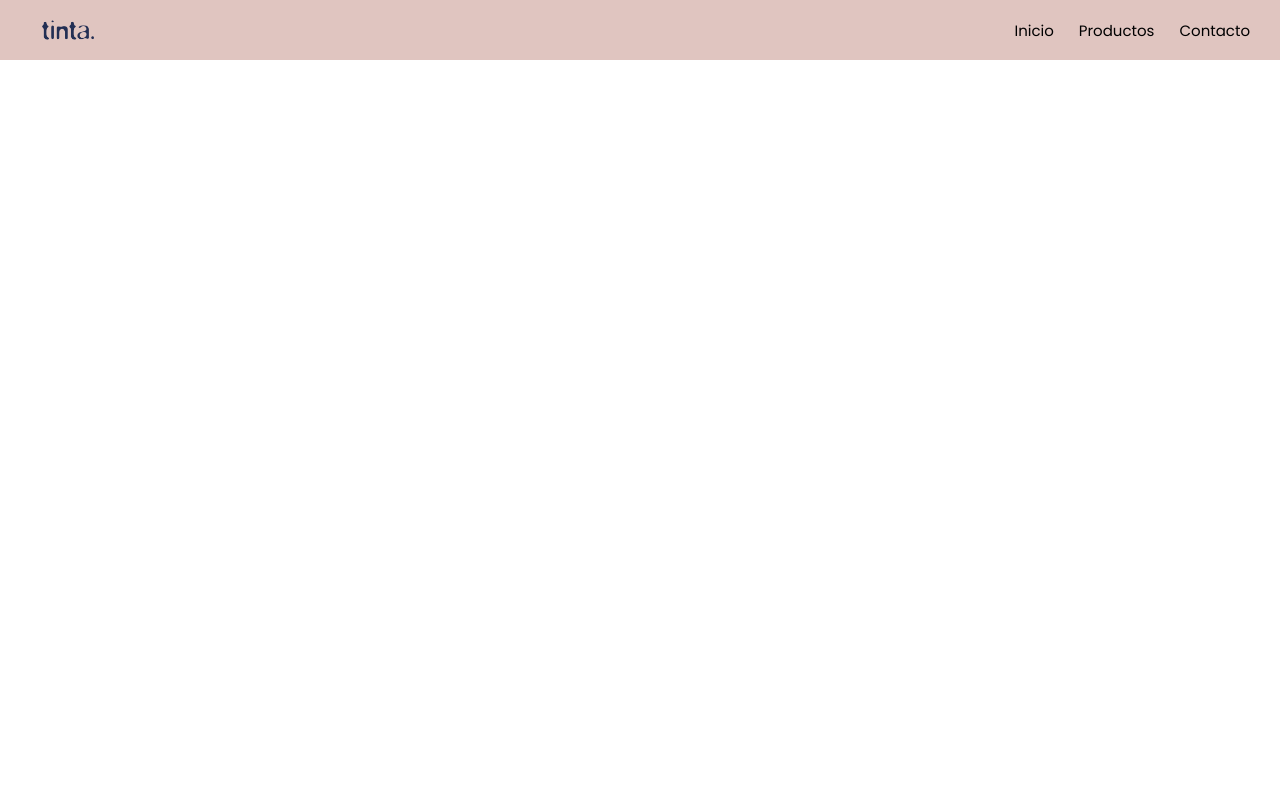
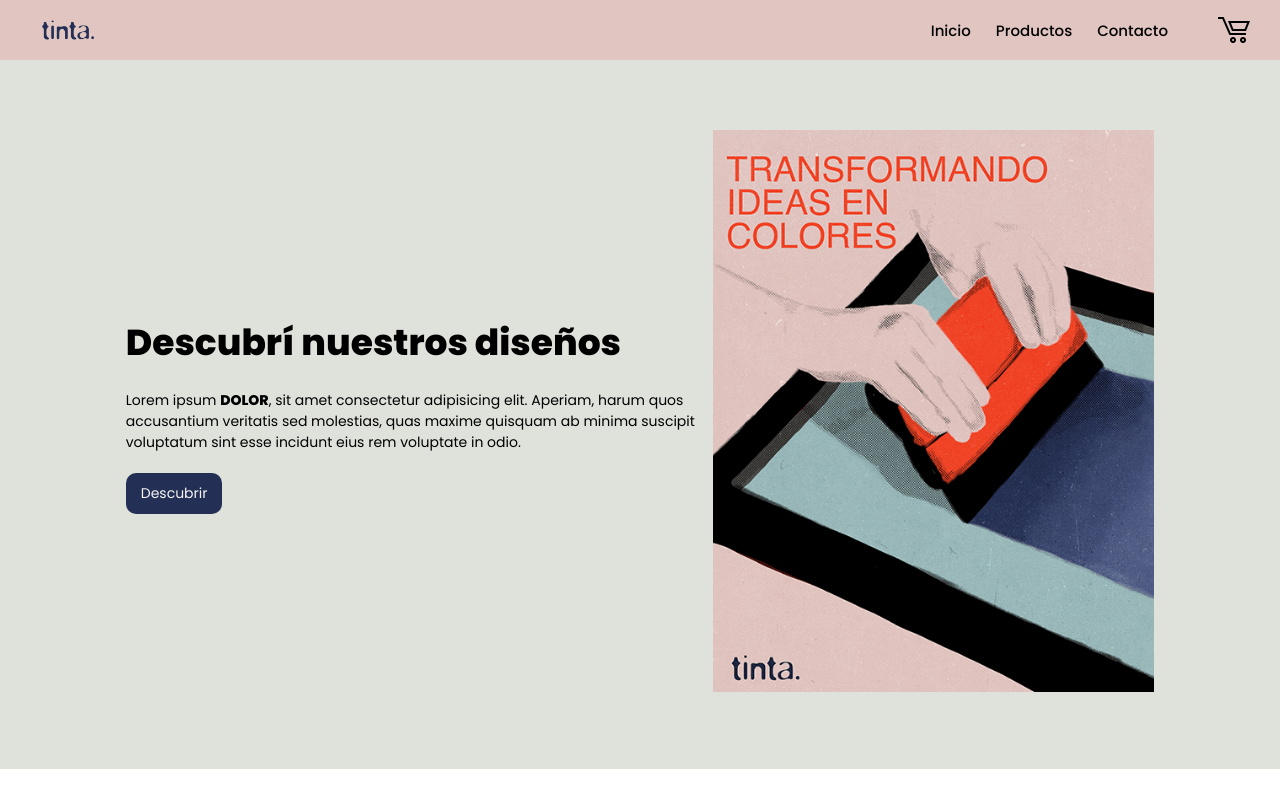
Before and after one commit to valenteisaire/NavBar, a plain HTML site: page index.html in a window 1280 px wide. Drawn offline with Linux system fonts and the light colour scheme; a web font is replaced by a local one.

Commit message:
Actualizacion resto de página

```diff
--- a/Assets/styles.css
+++ b/Assets/styles.css
@@ -30,6 +30,12 @@ header {
     gap: 25px;
 }
 
+.navbar{
+    display: flex;
+    align-items: center;
+    gap: 50px;
+}
+
 .logo{
     height: 100%;
 }
@@ -37,4 +43,54 @@ header {
 .navbar-list a {
     color: black;
     font-size: 15px;
+    font-weight: 500;
 }
+
+main{
+    display: flex;
+    flex-direction: column;
+    align-items: center;
+    justify-content: center;
+    background: #DEE2DB;
+}
+
+#hero{
+    max-width: 1175px;
+    display: flex;
+    justify-content: center;
+    align-items: center;
+    padding: 70px 0;
+}
+
+.hero-info{
+    display:flex;
+    flex-direction: column;
+    align-items: flex-start;
+    gap: 20px;
+    width: 50%;
+}
+
+.hero-info h1{
+    font-size: 36px;
+    font-weight: 800;
+    color: black;
+}
+
+.hero-info p {
+    font-size: 14px;
+    font-weight: 400;
+    color: black;
+}
+
+.hero-info span {
+    font-weight: 800;
+    text-transform: uppercase;
+}
+
+.hero-info a {
+background: #232f54;
+border-radius: 10px;
+padding: 10px 15px;
+font-size: 14px;
+color: whitesmoke;
+}
--- a/index.html
+++ b/index.html
@@ -15,7 +15,21 @@
                 <li> <a href="#">Productos</a> </li>
                 <li> <a href="#">Contacto</a> </li>
             </ul>
+        <img src="./Assets/shopping-cart.png" alt="Carrito" class="cart-icon">
         </nav>
     </header>
+
+   <main>
+    <section id="hero">
+        <div class="hero-info">
+            <h1>Descubrí nuestros diseños</h1>
+            <p>Lorem ipsum <span>dolor</span>, sit amet consectetur adipisicing elit. Aperiam, harum quos accusantium veritatis sed molestias, quas maxime quisquam ab minima suscipit voluptatum sint esse incidunt eius rem voluptate in odio.</p>
+            <a href="#">Descubrir</a> <!--boton es cuando hace una acción -->
+        </div>
+        <div class="hero-card">
+            <img src="./Assets/tinta-ideas.png" alt="Card">
+        </div>
+    </section>
+   </main>
 </body>
 </html>
```
Also changed, not shown: Assets/shopping-cart.png (added), Assets/tinta-ideas.png (added).
